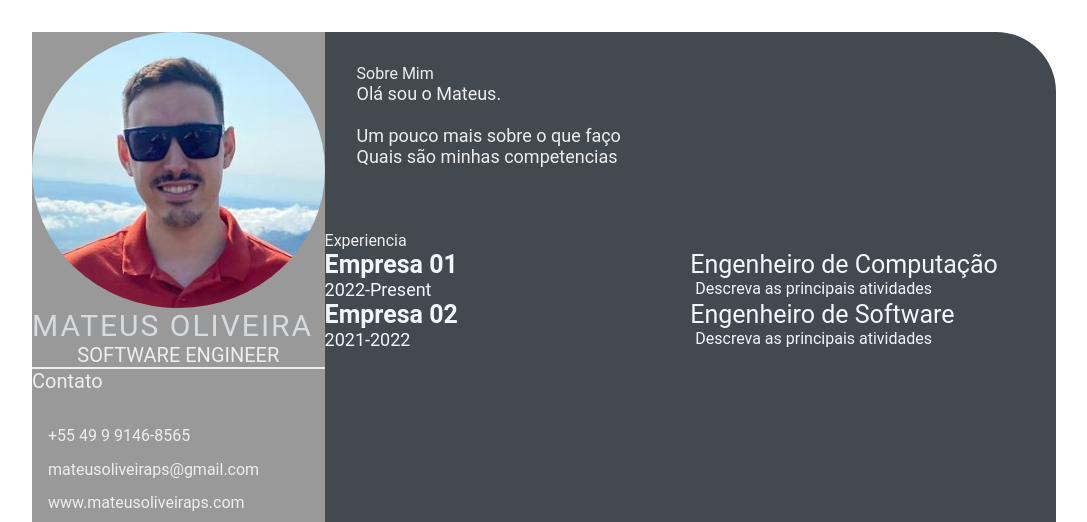
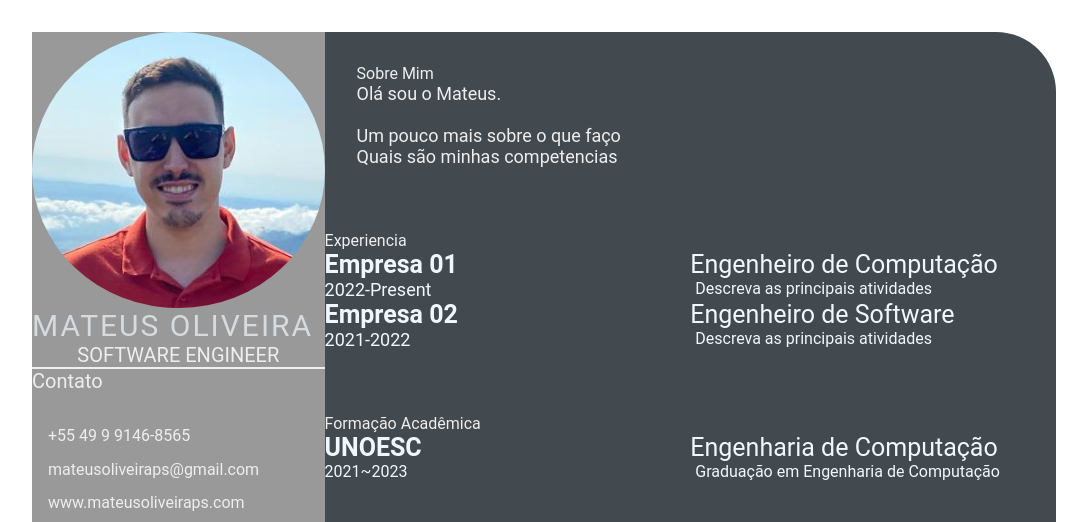
Before and after one commit to mateusoliveiraps/mateusoliveiraps.github.io, a plain HTML site: page index.html in a window 1280 px wide. Shown: the top 522 px of the page, without its empty margins (96-1183 px from the left). Drawn offline with Linux system fonts and the light colour scheme.

Commit message:
feature: add school academy (#4)

```diff
--- a/index.html
+++ b/index.html
@@ -1,4 +1,5 @@
 <html lang="en">
+
 <head>
     <meta charset="UTF-8">
     <meta http-equiv="X-UA-Compatible" content="IE=edge">
@@ -8,6 +9,7 @@
     <link rel="stylesheet" href="style.css">
 
 </head>
+
 <body>
     <main class="resume-contents">
         <section class="left-section">
@@ -29,8 +31,12 @@
                 <div class="skills">
                     <p class="left-title">Skills</p>
                     <ul>
-                        <li><p>HTML, CSS, Git & GitHub</p></li>
-                        <li><p>SQL Server</p></li>
+                        <li>
+                            <p>HTML, CSS, Git & GitHub</p>
+                        </li>
+                        <li>
+                            <p>SQL Server</p>
+                        </li>
                     </ul>
                 </div>
             </div>
@@ -47,7 +53,7 @@
                     </p>
                 </section>
             </div>
-                <section class="experience-gap">
+            <section class="experience gap">
                 <div class="right-title">Experiencia</div>
                 <div class="experience-contents">
                     <div class="exp-left">
@@ -72,7 +78,23 @@
                     </div>
                 </div>
             </section>
+            <section class="education gap">
+                <div class="right-title">Formação Acadêmica</div>
+                    <div class="education-contents">
+                    <div class="education-left">
+                        <p class="education-school-name">UNOESC</p>
+                        <p class="education-time-period">2021~2023</p>
+                    </div>
+                    <div class="education-right">
+                        <p class="education-subject">Engenharia de Computação</p>
+                        <p class="education-desc">
+                            Graduação em Engenharia de Computação
+                        </p>
+                    </div>
+                </div>
+            </section>
         </section>
     </main>
 </body>
+
 </html>
```
Lines whose indentation alone changed are shown as unchanged.
